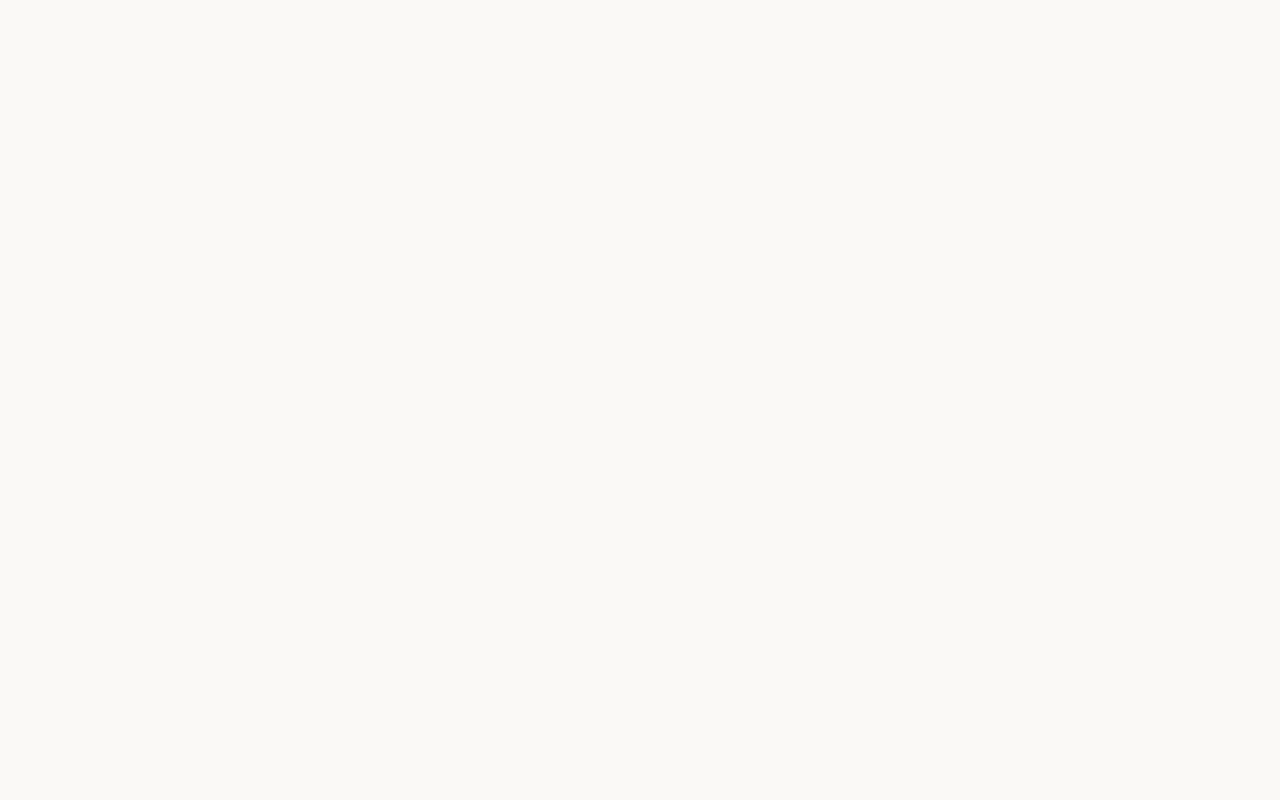
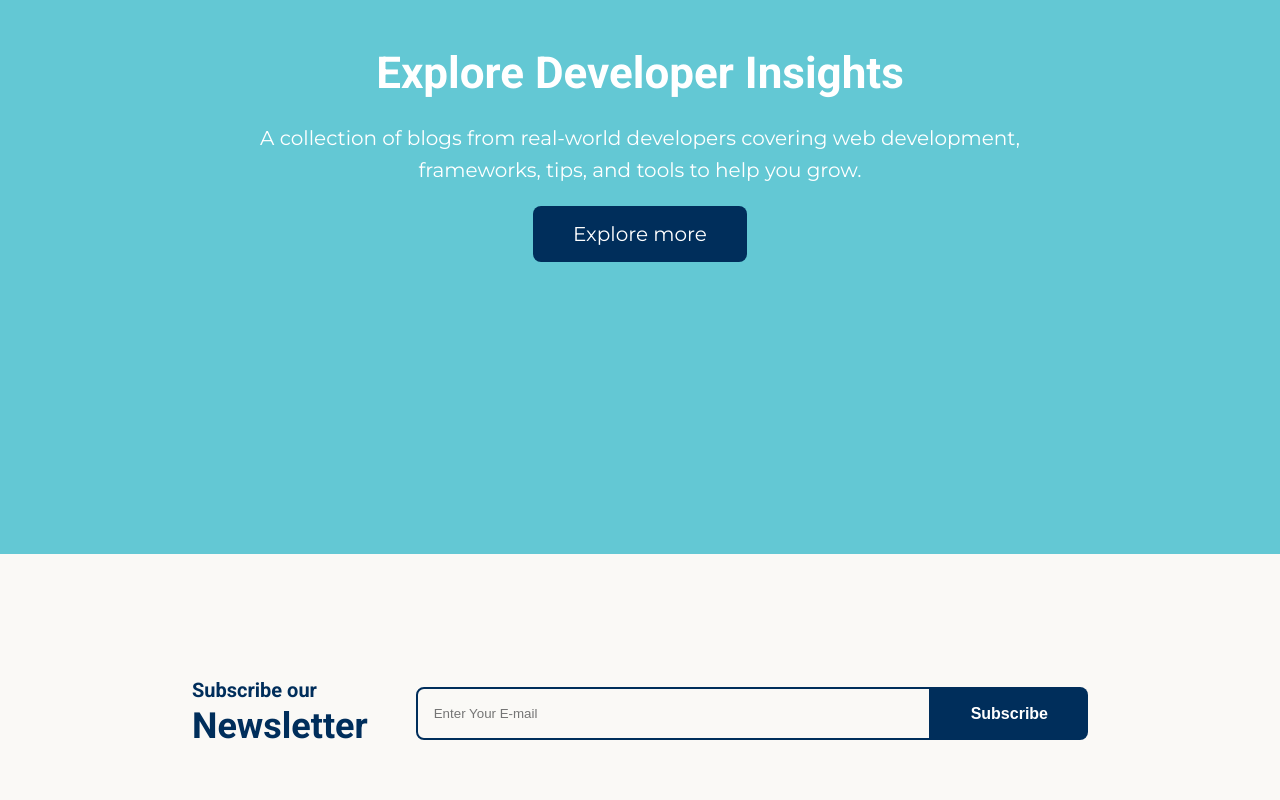
Before and after one commit to dev-nirob1/helloVue, a Vue app: page / in a window 1280 px wide. Shown: the part 320-1120 px from the top of the page. Before the commit the page ends 800 px from the top, so only its background shows below. Built offline with nearby package versions, Linux system fonts and the light colour scheme.

Commit message:
update hero section and newsletter section

```diff
--- /dev/null
+++ b/src/zems/Front/Components/Section/HeroSection.vue
@@ -0,0 +1,42 @@
+<script setup>
+import BaseParagraph from '@/components/Elements/BaseParagraph.vue';
+import HeroTitle from '@/components/Elements/HeroTitle.vue';
+import { RouterLink } from 'vue-router';
+
+</script>
+
+<template>
+    <div class="hero">
+        <div class="hero-content">
+            <HeroTitle>Explore Developer Insights</HeroTitle>
+            <BaseParagraph>A collection of blogs from real-world developers covering web development, frameworks, tips,
+                and tools to help you grow.
+            </BaseParagraph>
+            <RouterLink class="btn bg-secondary" to="/blogs">Explore more</RouterLink>
+        </div>
+    </div>
+</template>
+<style scoped>
+.hero {
+    min-height: 100vh;
+    color: var(--white-color);
+    background-color: var(--primary-color);
+    display: flex;
+    align-items: center;
+    justify-content: center;
+}
+
+.hero-content {
+    max-width: 60%;
+    text-align: center;
+}
+
+.hero-content p {
+    font-size: 1.25rem;
+}
+.hero-content .btn {
+    font-size: 1.25rem;
+    padding: .75rem 2.5rem;
+    border-radius: .5rem;
+}
+</style>
--- /dev/null
+++ b/src/zems/Front/Components/Section/NewsLetter.vue
@@ -0,0 +1,49 @@
+<script setup lang="ts">
+import BaseButton from '@/components/Elements/BaseButton.vue';
+import BaseTitle from '@/components/Elements/BaseTitle.vue';
+import InputField from '@/components/Elements/InputField.vue';
+import SubTitle from '@/components/Elements/SubTitle.vue';
+
+</script>
+
+<template>
+    <div class="newsletter">
+        <div class="container newsletter-form">
+            <div class="mr-3">
+                <SubTitle>Subscribe our</SubTitle>
+                <BaseTitle>Newsletter</BaseTitle>
+            </div>
+            <InputField placeholder="Enter Your E-mail"></InputField>
+            <BaseButton class="btn bg-secondary text-white">Subscribe</BaseButton>
+        </div>
+    </div>
+</template>
+<style scoped>
+.newsletter {
+    min-height: 40vh;
+    display: flex;
+    align-items: center;
+    justify-content: center;
+}
+
+.newsletter-form {
+    width: 70%;
+    display: flex;
+}
+.newsletter-form input {
+    padding: 1rem ;
+    flex: 1;
+    border: 2px solid var(--secondary-color);
+    border-radius: .5rem 0 0 .5rem;
+}
+.newsletter-form input:focus {
+    outline: none;
+}
+.newsletter-form .btn {
+    border-radius: 0 .5rem .5rem 0;
+    padding: 1rem 2.5rem;
+    font-size: 1rem;
+    font-weight: 600;
+}
+
+</style>
--- a/src/zems/Front/Pages/HomePage.vue
+++ b/src/zems/Front/Pages/HomePage.vue
@@ -1,3 +1,10 @@
+<script setup>
+import HeroSection from '../Components/Section/HeroSection.vue';
+import NewsLetter from '../Components/Section/NewsLetter.vue';
+
+</script>
+
 <template>
-    this is home page
+    <HeroSection/>
+    <NewsLetter/>
 </template>
```
Also changed, not shown: src/zems/Front/Components/Section/Contact.vue (deleted).
